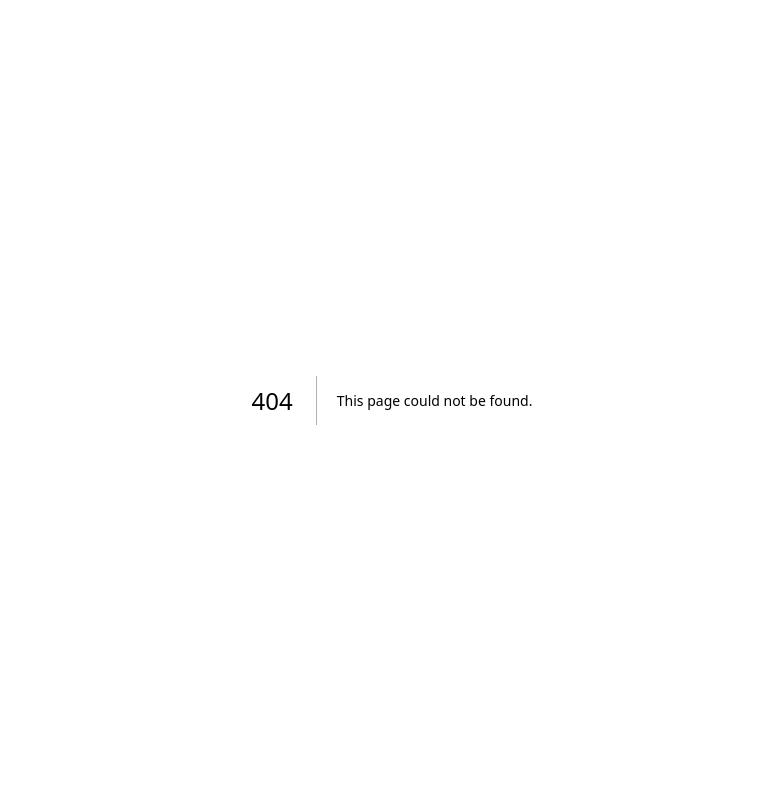
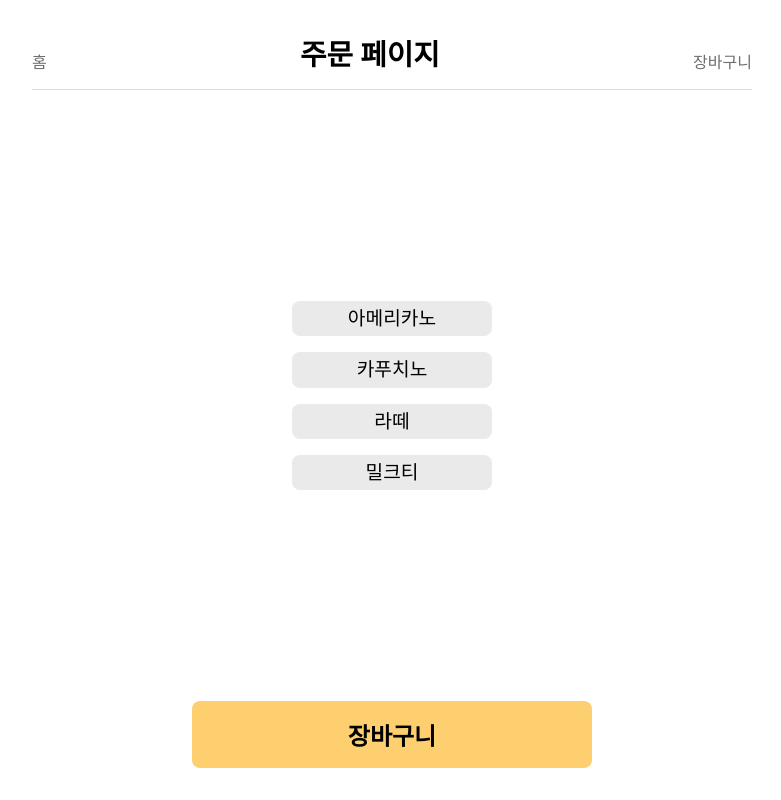
Before and after one commit to Kmong/kmong-developers, a Next.js app: page /order in a window 1280 px wide. Before the commit this address had no page. Shown: the whole page, without its empty margins (248-1029 px from the left). Built offline with nearby package versions, Linux system fonts and the light colour scheme.

Commit message:
feat: sentry config

```diff
--- a/package.json
+++ b/package.json
@@ -1,6 +1,6 @@
 {
   "name": "kmong-developers",
-  "version": "0.1.0",
+  "version": "1.0.0",
   "private": true,
   "scripts": {
     "dev": "next dev",
--- /dev/null
+++ b/src/app/order/order.module.css
@@ -0,0 +1,96 @@
+.main {
+  min-height: 100vh;
+  padding: 2rem;
+  background: #fff;
+  display: flex;
+  flex-direction: column;
+  justify-content: space-between;
+}
+
+.h1 {
+  font-size: 1.8rem;
+  font-weight: 700;
+  margin-bottom: 1rem;
+  text-align: center;
+}
+
+.menus {
+  flex: 1;
+  display: flex;
+  flex-direction: column;
+  align-items: center;
+  justify-content: center;
+  gap: 1rem;
+  list-style: none;
+  width: 100%;
+  max-width: 200px;
+  margin: auto;
+}
+
+.menus > li {
+  width: 100%;
+}
+
+.button {
+  width: 100%;
+  display: flex;
+  align-items: center;
+  justify-content: center;
+  outline: none;
+  border: none;
+  background: #eaeaea;
+  font-size: 1.2rem;
+  padding: .5rem;
+  border-radius: .5rem;
+  line-height: 1;
+}
+
+.button:hover {
+  cursor: pointer;
+  outline: 2px solid #ddd;
+}
+
+.payment {
+  max-width: 400px;
+  width: 100%;
+  margin: 0 auto;
+  padding: 1rem;
+  display: flex;
+  align-items: center;
+  justify-content: center;
+  font-size: 1.5rem;
+  background: #fdcf6f;
+  outline: 0;
+  border: 0;
+  font-weight: 700;
+  border-radius: 0.5rem;
+}
+
+.payment:hover {
+  cursor: pointer;
+  outline: 2px solid #f1c469;
+}
+
+.header {
+  width: 100%;
+  max-width: 720px;
+  margin: 0 auto;
+  display: flex;
+  align-items: center;
+  justify-content: space-between;
+  border-bottom: 1px solid #ddd;
+}
+
+.link {
+  color: #6e6e71;
+}
+
+.link:hover {
+  text-decoration: underline;
+}
+
+.text {
+  font-size: 1.2rem;
+  text-align: center;
+  line-height: 1.5;
+}
--- /dev/null
+++ b/src/app/order/page.tsx
@@ -0,0 +1,73 @@
+"use client";
+
+import { captureException } from "@sentry/nextjs";
+import styles from "./order.module.css";
+import Link from "next/link";
+
+function OrderPage() {
+  const handleClickMenu = (name: string) => {
+    console.log(`${name}을 주문합니다.`);
+
+    try {
+      throw new Error(`${name}을 주문하지 못했습니다.`);
+    } catch (error) {
+      captureException(error);
+    }
+  }
+
+  const handleClickCart = async () => {
+    console.log('장바구니에 담기를 클릭했습니다.');
+
+    const res = await fetch("/api/sentry-example-api", { method: 'post' });
+    if (!res.ok) {
+      throw new Error("장바구니 API 실패");
+    }
+  }
+
+  return (
+    <main className={styles.main}>
+      <div className={styles.header}>
+        <Link
+          className={styles.link}
+          href={'/'}
+        >
+          홈
+        </Link>
+        <h1 className={styles.h1}>주문 페이지</h1>
+        <Link
+          className={styles.link}
+          href={'/cart'}
+        >
+          장바구니
+        </Link>
+      </div>
+      <ul className={styles.menus}>
+        {menus.map((menu) => (
+          <li key={menu}>
+            <button
+              className={styles.button}
+              onClick={() => handleClickMenu(menu)}
+            >
+              {menu}
+            </button>
+          </li>
+        ))}
+      </ul>
+      <button
+        className={styles.payment}
+        onClick={handleClickCart}
+      >
+        장바구니
+      </button>
+    </main>
+  );
+}
+
+const menus = [
+  '아메리카노',
+  '카푸치노',
+  '라떼',
+  '밀크티',
+];
+
+export default OrderPage;
```
Also changed, not shown: sentry.client.config.ts (+29 -4 lines), src/app/cart/page.tsx (added, +47 -0 lines).
